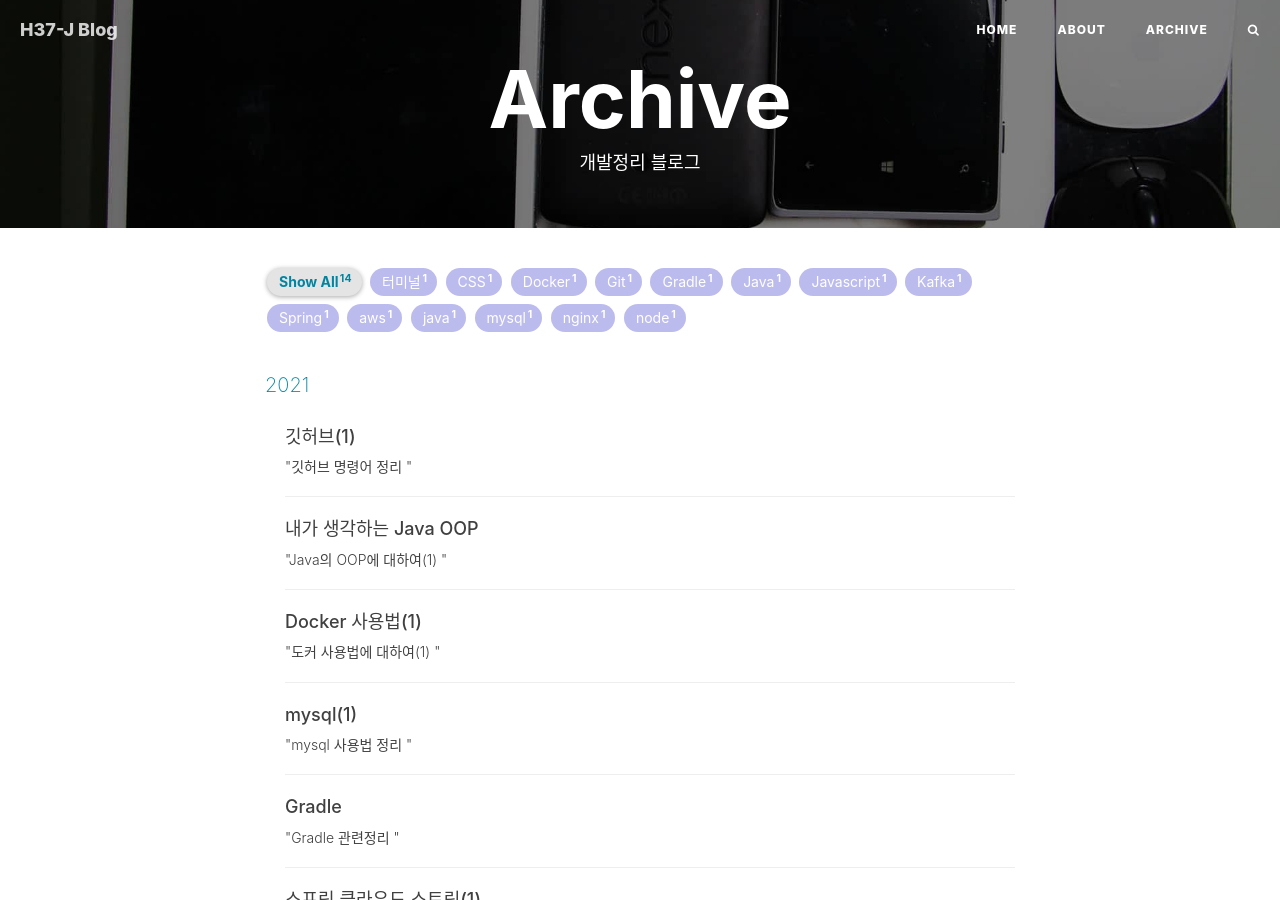
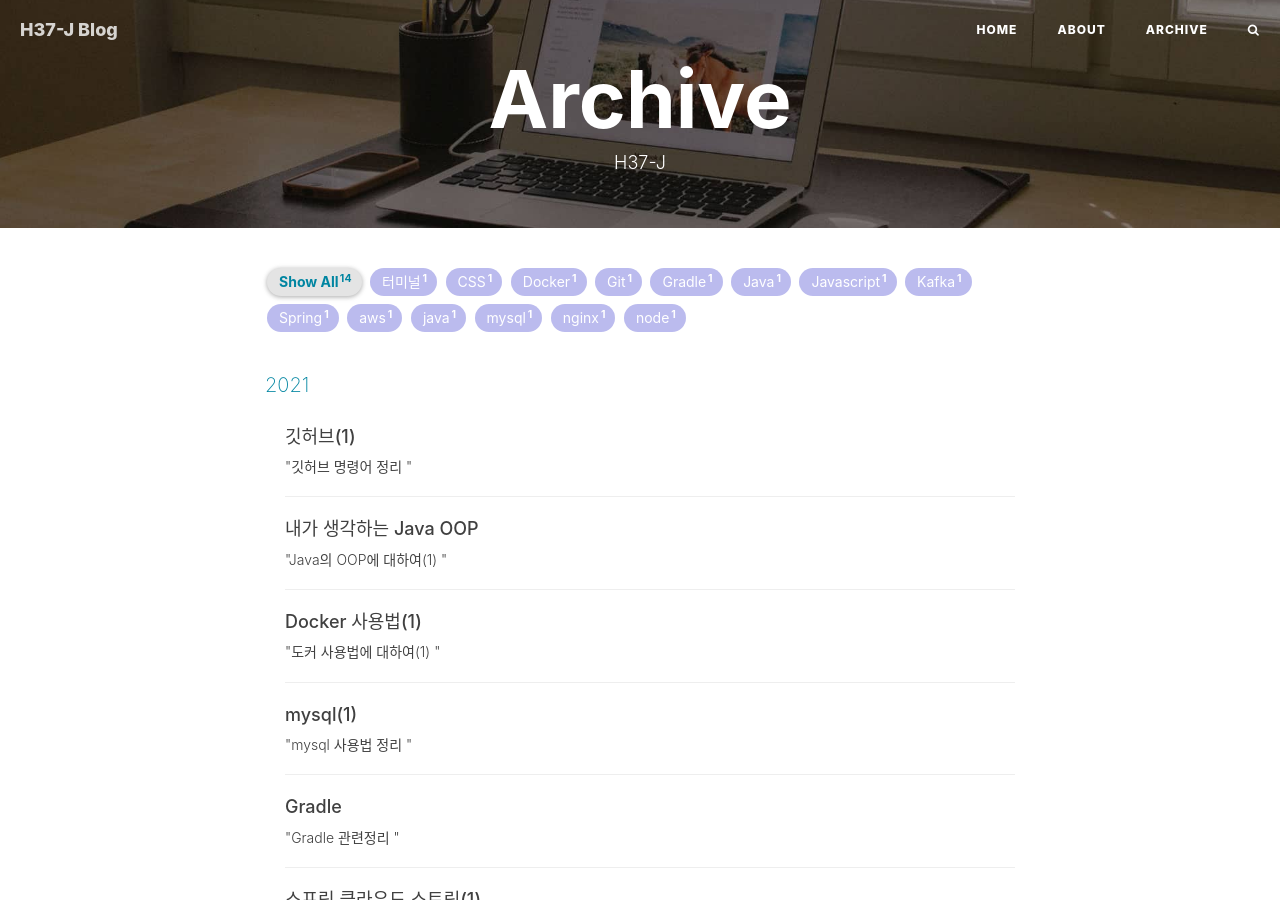
Before and after one commit to H37-J/H37-J.github.io, a Jekyll site: the page built from archive.html, in a window 1280 px wide and 900 px high. Built offline with Jekyll 4.4.1, drawn with Linux system fonts in a browser that asks for light colours; nearby versions of some CDN libraries; comment, search, counter and statistics services are not loaded.

Commit message:
블로그 업데이트

```diff
--- a/archive.html
+++ b/archive.html
@@ -1,8 +1,8 @@
 ---
 title: Archive
 layout: default
-description: "개발정리 블로그"
-header-img: "img/home-bg-geek.jpg"
+description: "H37-J"
+header-img: "img/home-bg-o.jpg"
 ---
 
 <!--
```
